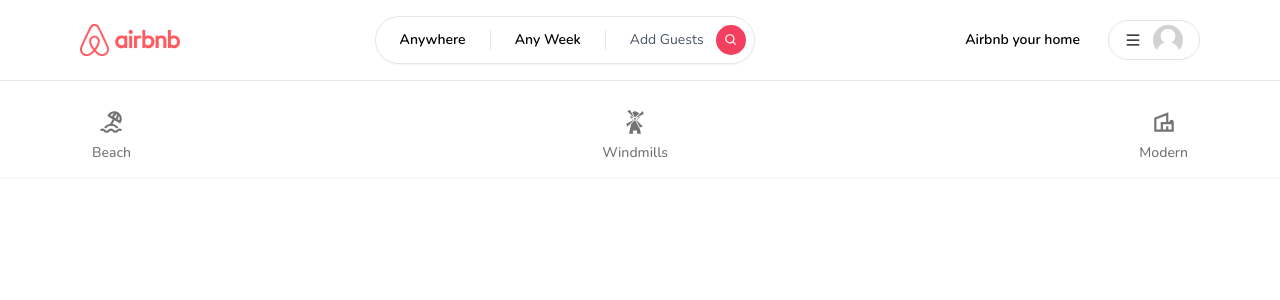
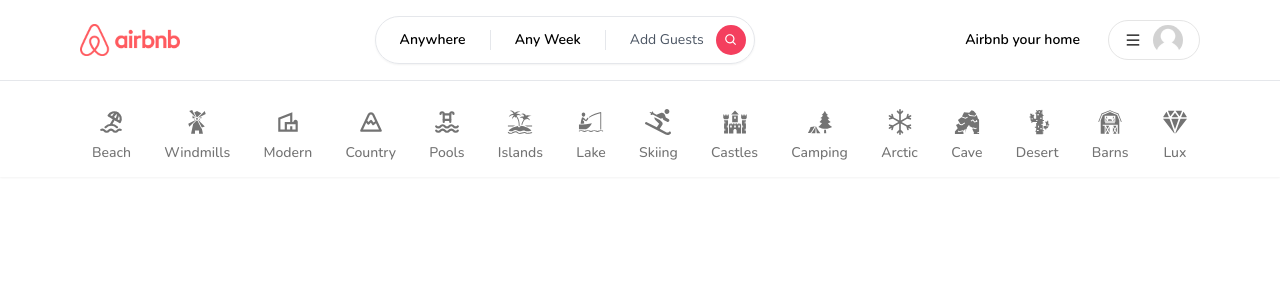
Before and after one commit to ratiziraqashvili/Airbnb, a Next.js app: page / in a window 1280 px wide. Shown: the top 300 px of the page. Built offline with nearby package versions, Linux system fonts and the light colour scheme; no server answers.

Commit message:
Added additional properties

```diff
--- a/app/components/navbar/Categories.tsx
+++ b/app/components/navbar/Categories.tsx
@@ -1,10 +1,23 @@
 "use client";
 
 import Container from "../Container";
-import { TbBeach } from "react-icons/tb";
-import { GiWindmill } from 'react-icons/gi';
-import { MdOutlineVilla } from "react-icons/md"
+import { TbBeach, TbMountain, TbPool } from "react-icons/tb";
+import {
+  GiBarn,
+  GiBoatFishing,
+  GiCactus,
+  GiCastle,
+  GiCaveEntrance,
+  GiForestCamp,
+  GiIsland,
+  GiWindmill,
+} from "react-icons/gi";
+import { MdOutlineVilla } from "react-icons/md";
 import CategoryBox from "../CategoryBox";
+import { usePathname, useSearchParams } from "next/navigation";
+import { FaSkiing } from "react-icons/fa";
+import { BsSnow } from "react-icons/bs";
+import { IoDiamond } from "react-icons/io5";
 
 export const categories = [
   {
@@ -18,18 +31,91 @@
     description: "This property has windmills!",
   },
   {
-    label: 'Modern',
+    label: "Modern",
     icon: MdOutlineVilla,
-    description: "This property is modern!"
-},
+    description: "This property is modern!",
+  },
+  {
+    label: "Country",
+    icon: TbMountain,
+    description: "This property is in the countryside!",
+  },
+  {
+    label: "Pools",
+    icon: TbPool,
+    description: "This property has a pool!",
+  },
+  {
+    label: "Islands",
+    icon: GiIsland,
+    description: "This property is on an island!",
+  },
+  {
+    label: "Lake",
+    icon: GiBoatFishing,
+    description: "This property is close to a lake!",
+  },
+  {
+    label: "Skiing",
+    icon: FaSkiing,
+    description: "This property has skiing activities!",
+  },
+  {
+    label: "Castles",
+    icon: GiCastle,
+    description: "This property is in a castle!",
+  },
+  {
+    label: "Camping",
+    icon: GiForestCamp,
+    description: "This property has camping activities!",
+  },
+  {
+    label: "Arctic",
+    icon: BsSnow,
+    description: "This property has snow!",
+  },
+  {
+    label: "Cave",
+    icon: GiCaveEntrance,
+    description: "This property is in cave!",
+  },
+  {
+    label: "Desert",
+    icon: GiCactus,
+    description: "This property is in desert!",
+  },
+  {
+    label: "Barns",
+    icon: GiBarn,
+    description: "This property is in barn!",
+  },
+  {
+    label: "Lux",
+    icon: IoDiamond,
+    description: "This property is luxurious!",
+  },
 ];
 
 const Categories = () => {
+  const params = useSearchParams();
+  const category = params?.get("category");
+  const pathname = usePathname();
+
+  const isMainPage = pathname === "/";
+
+  if (!isMainPage) return null;
+
   return (
     <Container>
       <div className="pt-4 flex flex-row items-center justify-between overflow-x-auto">
         {categories.map((item) => (
-            <CategoryBox key={item.label} label={item.label} description={item.description} icon={item.icon} />
+          <CategoryBox
+            key={item.label}
+            label={item.label}
+            selected={category === item.label}
+            icon={item.icon}
+          />
         ))}
       </div>
     </Container>
```
